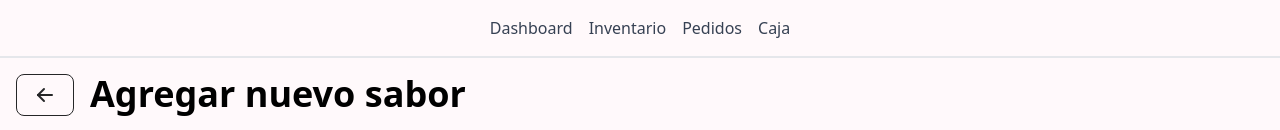
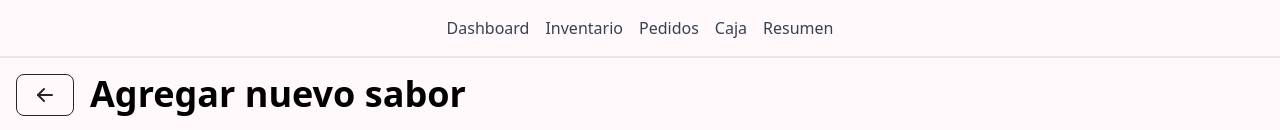
Before and after one commit to UlisesLarrabe/cabo-frio-frontend, a Next.js app: page /inventario/agregar in a window 1280 px wide. Shown: the top 130 px of the page. Built offline with nearby package versions, Linux system fonts and the light colour scheme; no server answers.

Commit message:
Enhance styles

```diff
--- a/src/components/ChartFilters.tsx
+++ b/src/components/ChartFilters.tsx
@@ -24,7 +24,7 @@ const ChartFilters = () => {
 
   return (
     <form
-      className="p-2 border flex flex-col border-gray-300 rounded-lg min-w-3xs min-h-32 gap-2 w-1/2  bg-white shadow"
+      className="p-2 border flex flex-col border-gray-300 rounded-lg min-w-3xs min-h-32 gap-2 md:w-1/2  bg-white shadow"
       onSubmit={handleFilter}
     >
       <h2 className="text-2xl font-semibold">Filtros</h2>
--- a/src/components/Header.tsx
+++ b/src/components/Header.tsx
@@ -34,6 +34,11 @@ const Header = () => {
             Caja
           </Link>
         </li>
+        <li>
+          <Link href="/resumen" className={linkClass("/resumen")}>
+            Resumen
+          </Link>
+        </li>
       </ul>
     </nav>
   );
--- a/src/components/ResumeProtectedContent.tsx
+++ b/src/components/ResumeProtectedContent.tsx
@@ -11,7 +11,7 @@ const ResumeProtectedContent = () => (
     </div>
     <section className="w-full max-w-4xl flex flex-col gap-8">
       <MonthSummary />
-      <div className="flex gap-8">
+      <div className="flex gap-8 md:flex-row flex-col">
         <ChartResume />
         <ChartFilters />
       </div>
--- a/src/components/SummaryArticle.tsx
+++ b/src/components/SummaryArticle.tsx
@@ -14,7 +14,7 @@ const SummaryArticle = ({
   isNotPrice?: boolean;
 }) => {
   return (
-    <article className=" p-4 border border-gray-300 rounded-md md:w-1/4 ">
+    <article className="w-full p-4 border border-gray-300 rounded-md md:w-1/4 ">
       <div className="flex justify-between">
         <h3>{title}</h3>
         {children}
```
